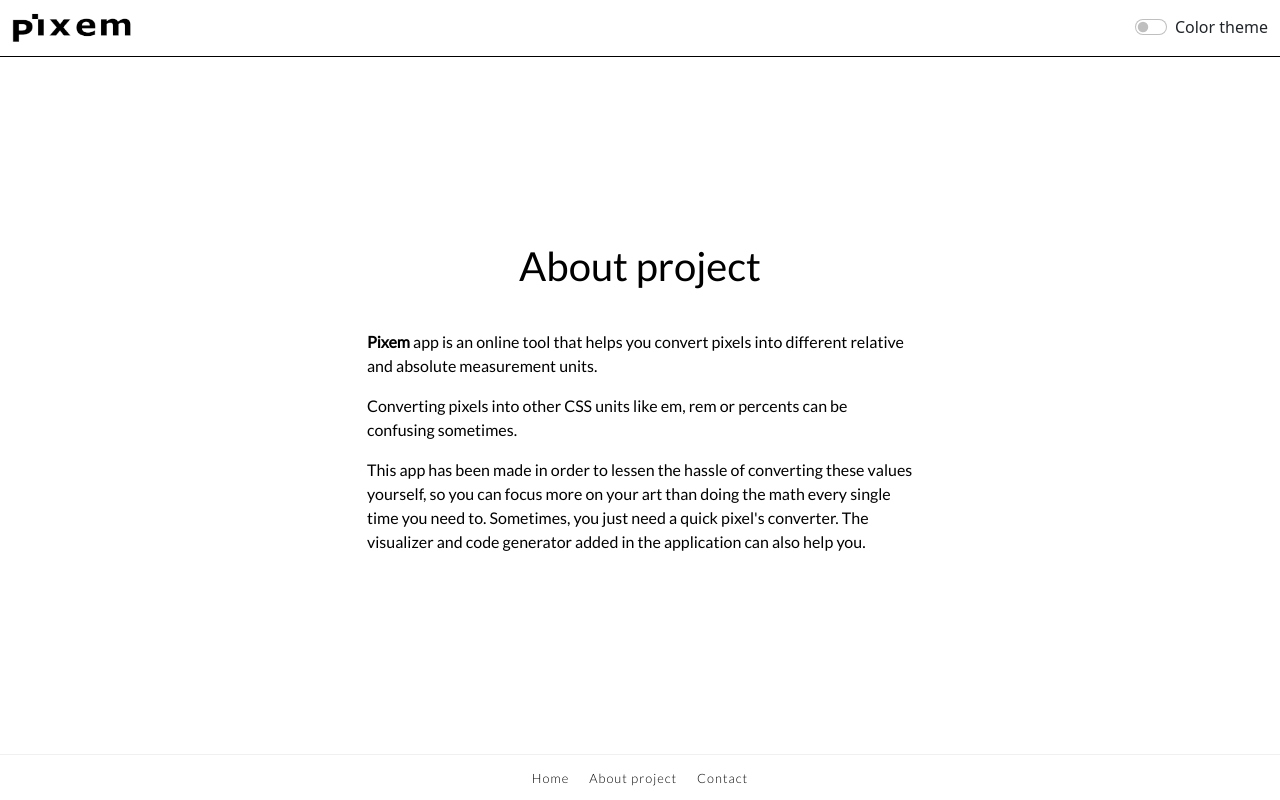
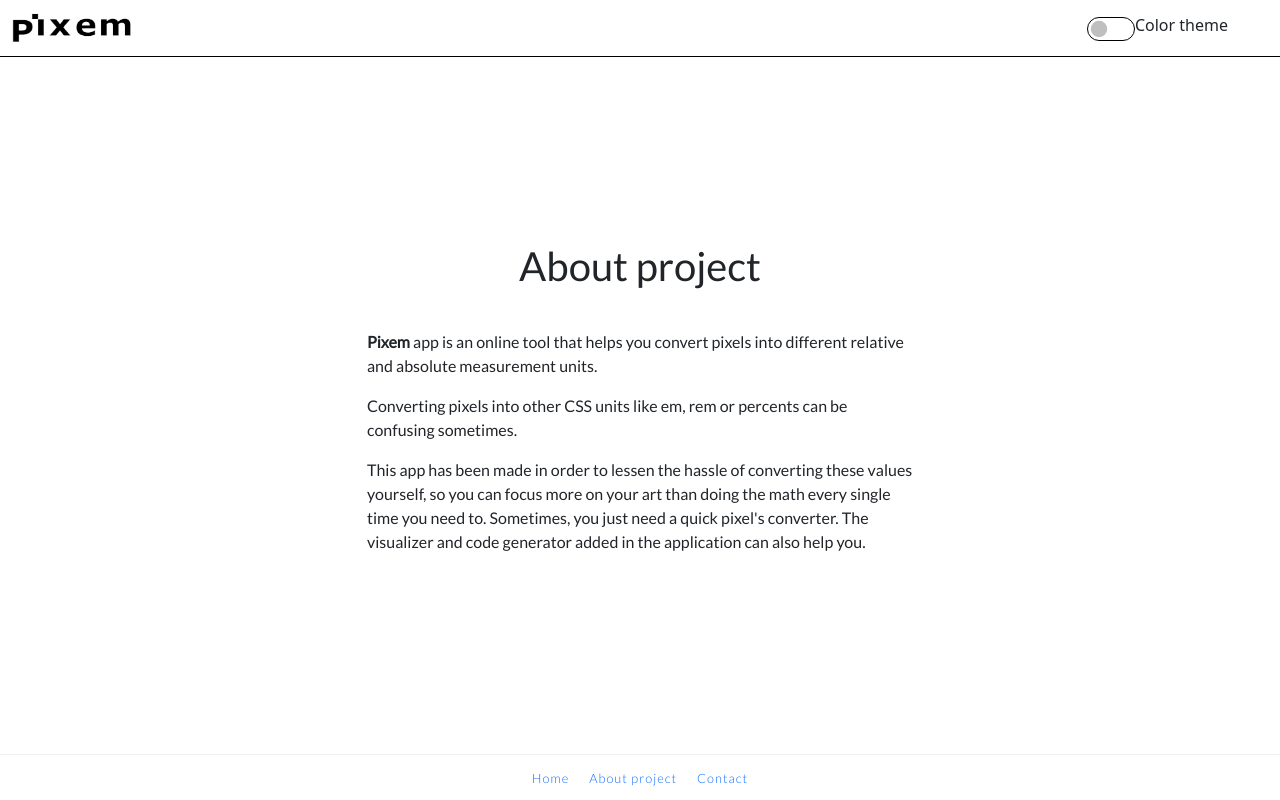
Before and after one commit to 12Aleks/pixem, a Next.js app in the folder app/: page /about in a window 1280 px wide. Built offline with nearby package versions, Linux system fonts and the light colour scheme.

Commit message:
Dark theme and MainContainer were added in project

```diff
--- a/app/components/header.js
+++ b/app/components/header.js
@@ -2,18 +2,18 @@ import {Container, Navbar, Form} from "react-bootstrap";
 import Link from "next/link";
 import Image from "next/image";
 import logo from "../images/pixem.png";
-import React from "react";
+import logo_dark from "../images/pixem_dark.png";
 
-const Header = () => {
+const Header = ({theme, setTheme}) => {
+
     return (
-        <>
         <Navbar >
             <Container fluid>
                 <Link href="/">
                 <Navbar.Brand>
                     <Image
                         alt=""
-                        src={logo}
+                        src={theme? logo: logo_dark}
                         className="d-inline-block align-top logo"
                         width={120}
                         height={30}
@@ -24,13 +24,12 @@ const Header = () => {
                 <Form.Check
                     type="switch"
                     id="custom-switch"
-                    label="Color theme"
+                    label='Color theme'
+                    onChange={() => setTheme(!theme)}
                 />
 
             </Container>
         </Navbar>
-     </>
-
     );
 };
 
--- /dev/null
+++ b/app/components/mainContainer.js
@@ -0,0 +1,22 @@
+import Header from "./header";
+import Footer from "./footer";
+import Head from "next/head";
+import {useState} from "react";
+
+const MainContainer = ({children, title, keywords}) => {
+    const [theme, setTheme] = useState(true);
+
+    return (
+        <section className={theme ? undefined: 'dark'}>
+            <Head>
+                <title>{title}</title>
+                <meta keywords={'pixem converter' + keywords}></meta>
+            </Head>
+            <Header theme={theme} setTheme={data => setTheme(data)}/>
+            {children}
+            <Footer/>
+        </section>
+    );
+};
+
+export default MainContainer;
--- a/app/package.json
+++ b/app/package.json
@@ -11,6 +11,8 @@
   "license": "ISC",
   "dependencies": {
     "bootstrap": "^5.1.3",
+    "mobx": "^6.4.2",
+    "mobx-react-lite": "^3.3.0",
     "next": "^12.0.10",
     "react": "^17.0.2",
     "react-bootstrap": "^2.1.2",
--- a/app/pages/about.js
+++ b/app/pages/about.js
@@ -1,11 +1,10 @@
-import Header from "../components/header";
 import {Container, Row, Col} from "react-bootstrap";
-import Footer from "../components/footer";
+import MainContainer from "../components/MainContainer";
 
 const About = () => {
     return (
+        <MainContainer title={'About project'} keywords={'About project'}>
         <div className='about'>
-            <Header/>
             <Container className='main'>
                 <Row>
                     <Col  sm={{span: 12, offset: 0}} md={{span: 8, offset: 2}} lg={{span: 6, offset: 3}}>
@@ -20,8 +19,8 @@ const About = () => {
                     </Col>
                 </Row>
             </Container>
-            <Footer/>
         </div>
+        </MainContainer>
     );
 };
 
--- a/app/styles/global.scss
+++ b/app/styles/global.scss
@@ -5,3 +5,4 @@ $white: #fff;
 $light-grey: #f0f0f0;
 $grey: #ced4da;
 $dark-grey: #575757;
+$dark: #2b2b2b;
--- a/app/styles/style.scss
+++ b/app/styles/style.scss
@@ -3,7 +3,7 @@
 h1, h2, h3, h4, h5, h6, p, span, a{
   text-decoration: none;
   font-family: 'Lato', sans-serif;
-  color: $black;
+
 }
 h2{
   text-align: center;
@@ -21,14 +21,43 @@ h4{
 h6{
   font: 600 1rem/1.4rem 'Lato', sans-serif;
 }
+
+.dark{
+  background: $dark;
+
+  h1, h2, h3, h4, h5, h6, p, span, a, .nav-link, label, table tr th, td{
+    color: $white !important;
+  }
+  .navbar, .main .nav.nav-tabs, .main, button,  .table > :not(:first-child){
+    border-color:  $white;
+  }
+}
+
+.form-check-input, .input-group-lg, .input-group, .input-group-text, .form-select, button, .form-control{
+  &:focus, :focus-visible, :focus-within{
+    box-shadow: 0 0 0 0.25rem transparent !important;
+    border-color: #ced4da ;
+  }
+}
 .navbar{
-  background: $white;
   border-bottom: 1px solid $black;
   .navbar-brand{
     height: 40px;
     cursor: pointer;
   }
+  .form-check{
+    padding: 0 40px;
+    .form-check-input{
+      width: 3em;
+      height: 1.5rem;
+      border-color: $black;
+      &:checked {
+        background-color: $black;
+      }
+    }
+  }
 }
+
 .main{
   min-height: calc(100vh - 103px);
   .nav.nav-tabs{
@@ -55,14 +84,12 @@ h6{
 
   .input-group-lg, .input-group, .input-group-text, .form-select, button, .form-control{
     border-radius: 0;
-    &:focus, :focus-visible, :focus-within{
-      box-shadow: 0 0 0 0.25rem transparent;
-      border-color: #ced4da;
-    }
   }
+
   svg{
     margin-top: 28px;
   }
+
   .input-wrapper{
     display: flex;
     align-items: center;
@@ -124,7 +151,8 @@ footer{
   div{
     width: max-content;
     display: block;
-    margin: 10px auto;
+    margin: 0 auto;
+    padding: 10px;
     a{
       padding: 10px;
     }
```
Also changed, not shown: app/pages/contact.js (+3 -4 lines), app/pages/home.js (+4 -11 lines), app/pages/index.js (+7 -3 lines), app/store/index.js (added, +15 -0 lines), app/images/pixem_dark.png (added), 1 other file (tests, documents, lock files or other folders).
